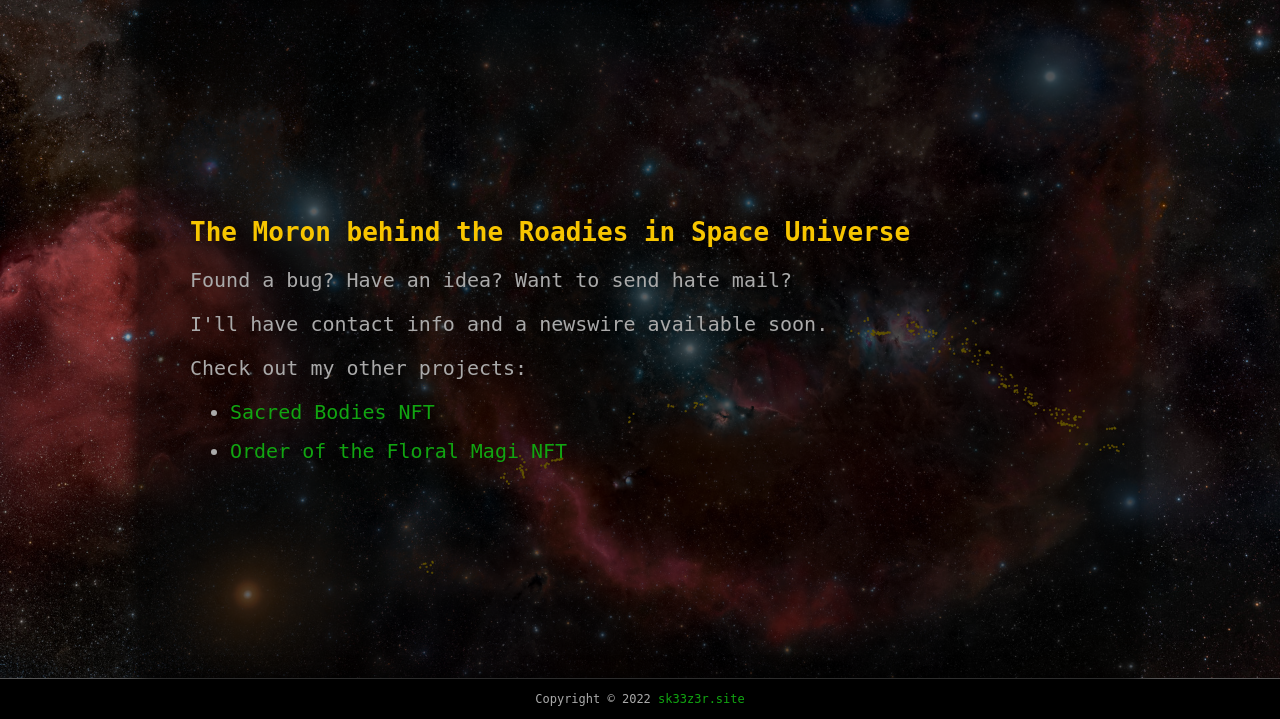
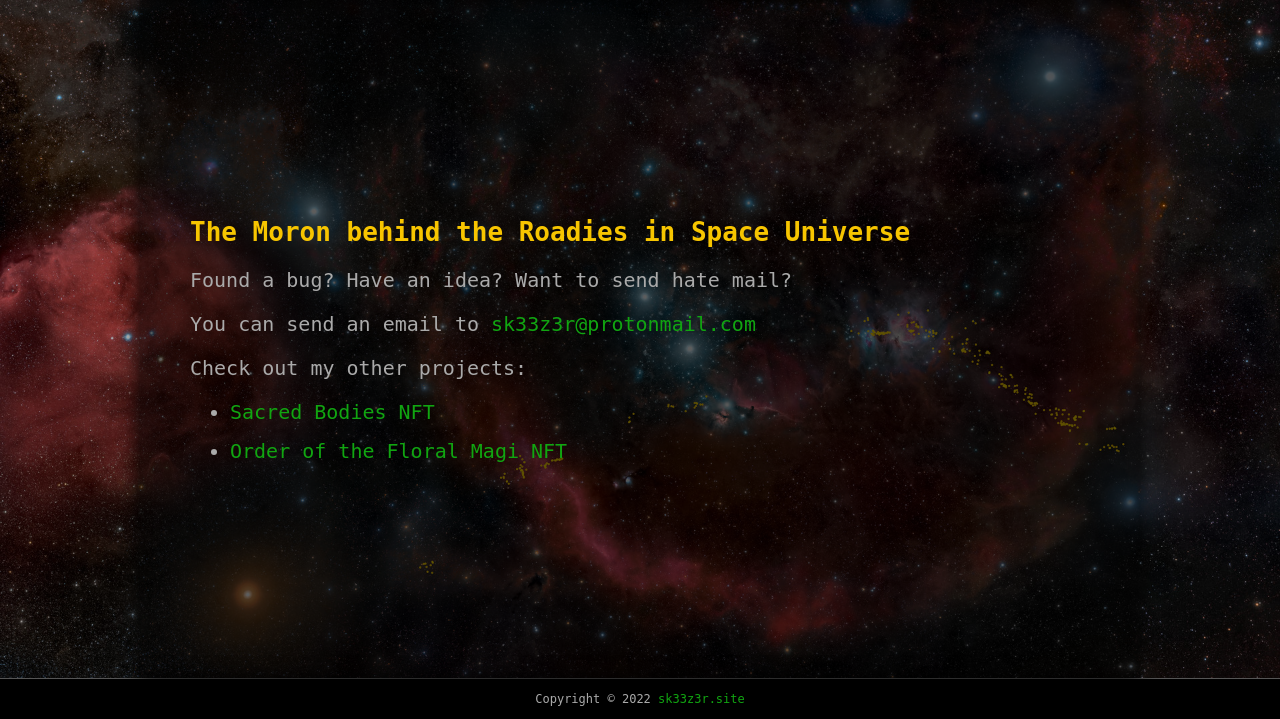
Before and after one commit to sk33z3r/moonchild.space, a PHP site: page / in a window 1280 px wide, after a click on "The Morons". Shown: the part 81-800 px from the top of the page. Run offline with PHP 8.4, Linux system fonts and the light colour scheme; data that the repository does not hold is empty; some libraries are stand-ins or nearby versions; some web fonts are replaced.

Commit message:
chore: add email address

```diff
--- a/index.php
+++ b/index.php
@@ -189,7 +189,7 @@
                 <div class="section-text">
                     <h1>The Moron behind the Roadies in Space Universe</h1>
                     <p>Found a bug? Have an idea? Want to send hate mail?</p>
-                    <p>I'll have contact info and a newswire available soon.</p>
+                    <p>You can send an email to <a href="mailto:sk33z3r@protonmail.com">sk33z3r@protonmail.com</a></p>
                     <p>Check out my other projects:</p>
                     <ul>
                         <li><a href="https://sk33z3r.site/sacred-bodies">Sacred Bodies NFT</a></li>
```
